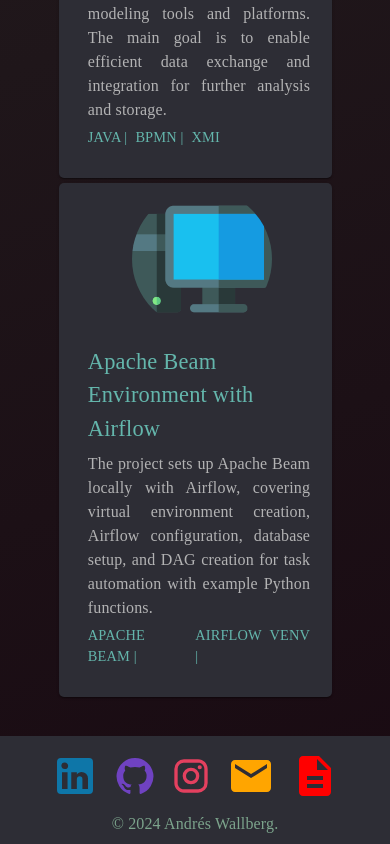
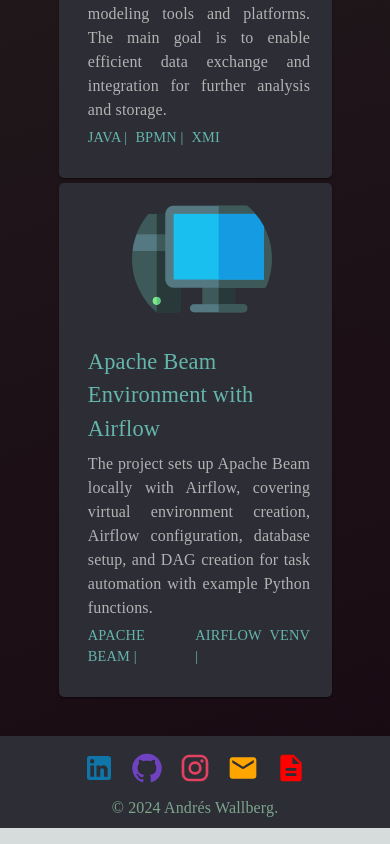
Before and after one commit to AndresWV/Portafolio, a Next.js app: page / in a window 390 px wide. Shown: the part 4482-5326 px from the top of the page. Built offline with nearby package versions, Linux system fonts and the light colour scheme.

Commit message:
footer responsive

```diff
--- a/app/components/Footer.tsx
+++ b/app/components/Footer.tsx
@@ -1,10 +1,17 @@
 import * as React from 'react';
 import Typography from '@mui/material/Typography';
-import Grid from '@mui/material/Grid';
+import {Grid, useMediaQuery} from '@mui/material';
 import IconButton from '@mui/material/IconButton';
-import { LinkedIn, GitHub, Mail, Instagram, Description } from '@mui/icons-material';
+import { LinkedIn, GitHub, Mail, Instagram, Description} from '@mui/icons-material';
 
 export default function Footer() {
+    const isSmallScreen = useMediaQuery('(max-width:900px)');
+    let iconSize;
+    if (isSmallScreen) {
+        iconSize = '2rem';
+    } else {
+        iconSize = '3rem';
+    }
     return (
         <Grid id="contact" container sx={{
             background: '#2d2d35',
@@ -21,7 +28,7 @@
                     rel="noopener noreferrer"
                     sx={{
                         color: '#0e76a8',
-                        fontSize: '3rem',
+                        fontSize: iconSize,
                         transition: 'transform 0.3s ease',
                         '&:hover': {
                             transform: 'scale(1.2)',
@@ -38,7 +45,7 @@
                     rel="noopener noreferrer"
                     sx={{
                         color: '#6f42c1',
-                        fontSize: '2.5rem',
+                        fontSize: iconSize,
                         transition: 'transform 0.3s ease',
                         '&:hover': {
                             transform: 'scale(1.2)',
@@ -55,7 +62,7 @@
                     rel="noopener noreferrer"
                     sx={{
                         color: '#e4405f',
-                        fontSize: '2.5rem',
+                        fontSize: iconSize,
                         transition: 'transform 0.3s ease',
                         '&:hover': {
                             transform: 'scale(1.2)',
@@ -69,7 +76,7 @@
                     aria-label="Email"
                     href="mailto:andres.wv99@gmail.com"
                     sx={{
-                        fontSize: '3rem',
+                        fontSize: iconSize,
                         color: 'orange',
                         transition: 'transform 0.3s ease',
                         '&:hover': {
@@ -86,7 +93,7 @@
                     target="_blank"
                     rel="noopener noreferrer"
                     sx={{
-                        fontSize: '3rem',
+                        fontSize: iconSize,
                         color: '#ff0000',
                         transition: 'transform 0.3s ease',
                         '&:hover': {
```
